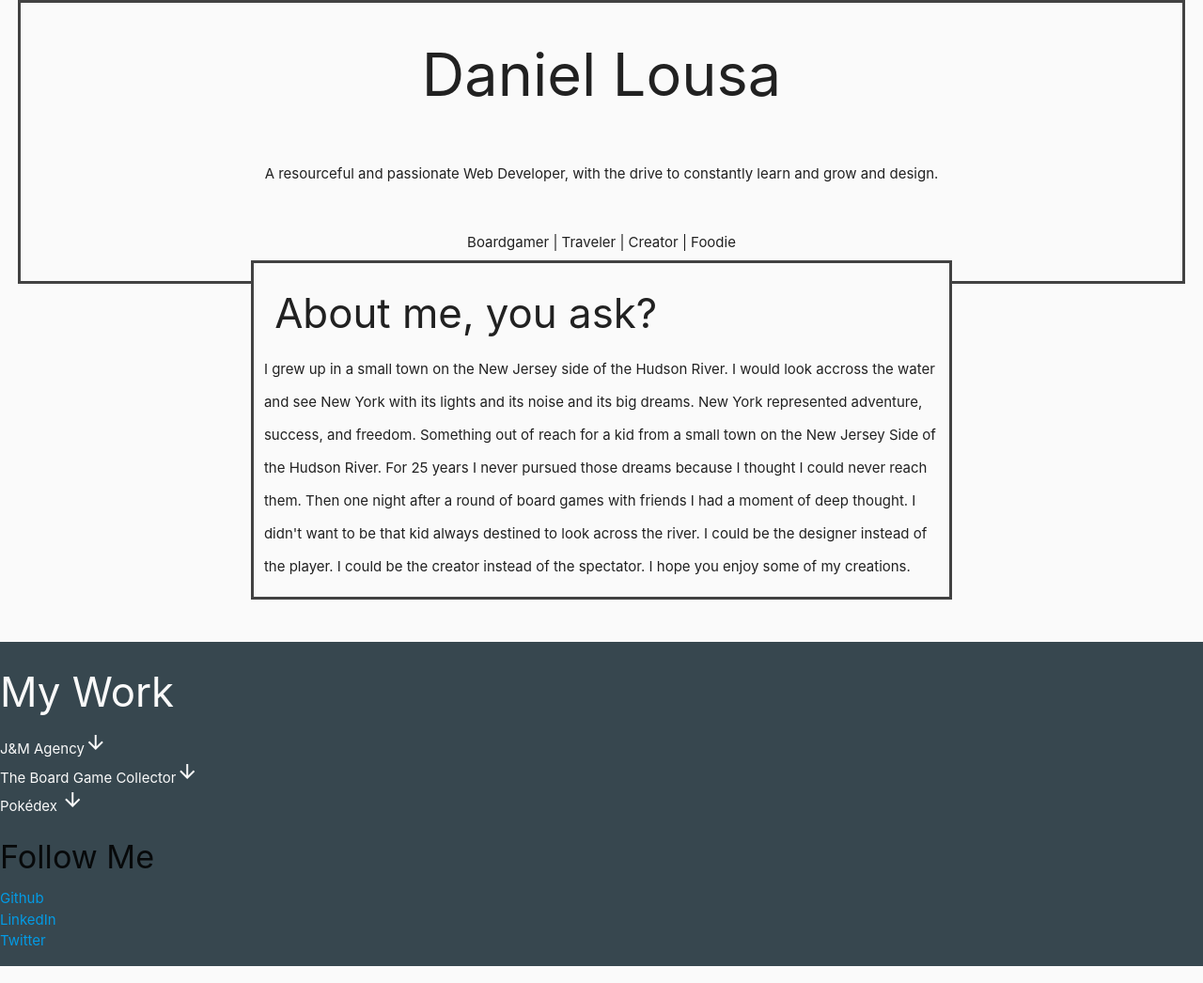
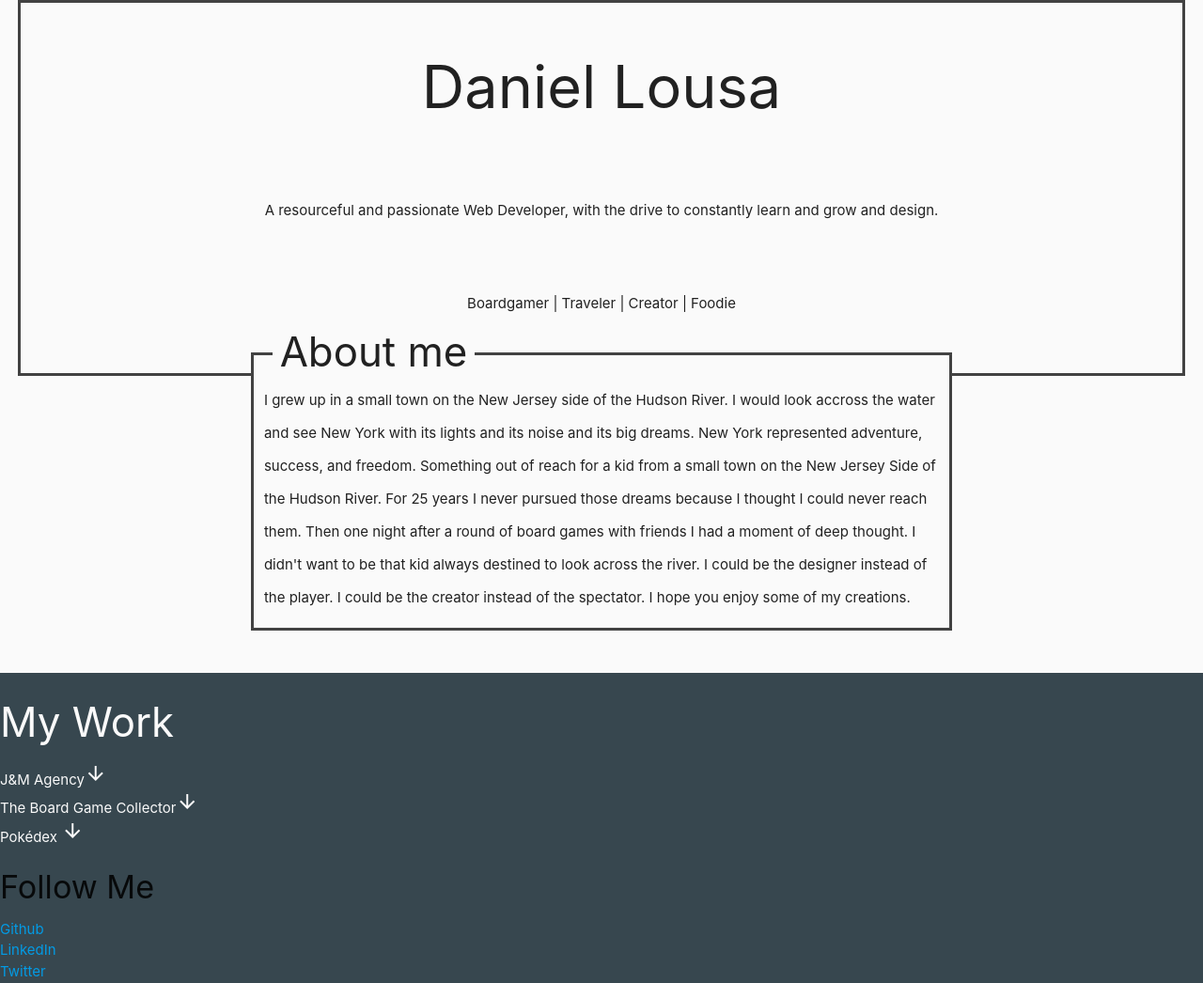
Before and after one commit to dlousa92/dlousa92.github.io, a plain HTML site: page index.html in a window 1280 px wide. Shown: the whole page at 94% size. Drawn offline with Linux system fonts and the light colour scheme.

Commit message:
position about me header on top of box

```diff
--- a/css/main.css
+++ b/css/main.css
@@ -11,6 +11,7 @@ body {
   align-items: center;
   justify-content: space-around;
   width: 97%;
+  height: 400px;
   border: 3px solid #424242;
 }
 
@@ -20,17 +21,25 @@ body {
 }
 
 .hobbies {
-  margin-bottom: 30px;
+  margin-bottom: 50px;
 }
 
 .about {
   margin-top: -25px;
   border: 3px solid #424242;
-  padding: 20px;
+  position: relative;
 }
 
+.bioheader {
+  position: absolute;
+  top: -40px;
+  left: 20px;
+  padding: 8px;
+  margin-top: 5px;
+}
 .bio {
   line-height: 35px;
+  margin-top: 30px;
 }
 
 main {
--- a/index.html
+++ b/index.html
@@ -22,7 +22,7 @@
 
       <div class='container row'>
         <section class='grey lighten-5 about col s12 m10 offset-m1'>
-          <h3 class='col s12'>About me, you ask?</h3>
+          <h3 class='bioheader grey lighten-5'>About me</h3>
           <p class='bio'>I grew up in a small town on the New Jersey side of the Hudson River. I would look accross the water and see New York
              with its lights and its noise and its big dreams. New York represented adventure, success, and freedom.
              Something out of reach for a kid from a small town on the New Jersey Side of the Hudson River.
```
